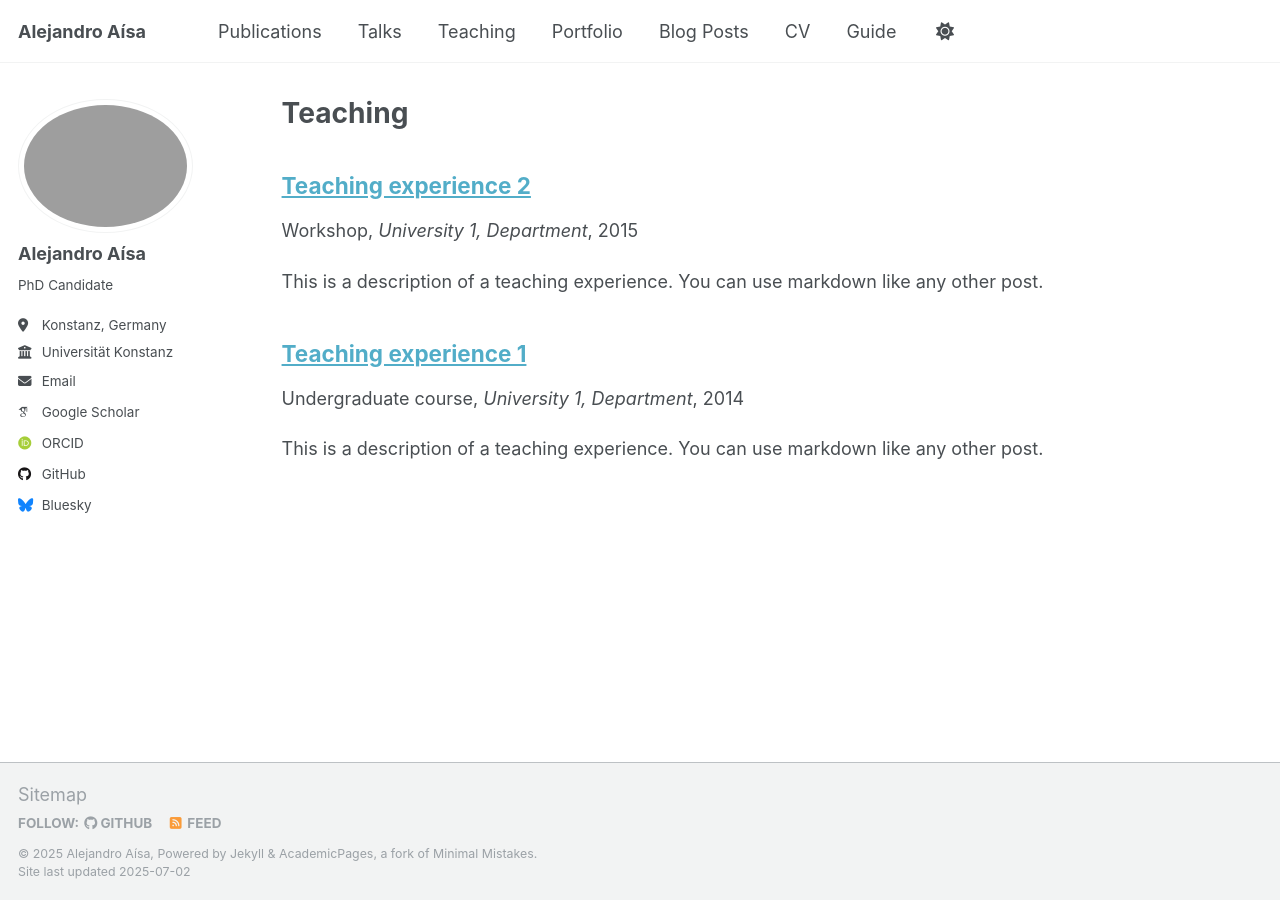
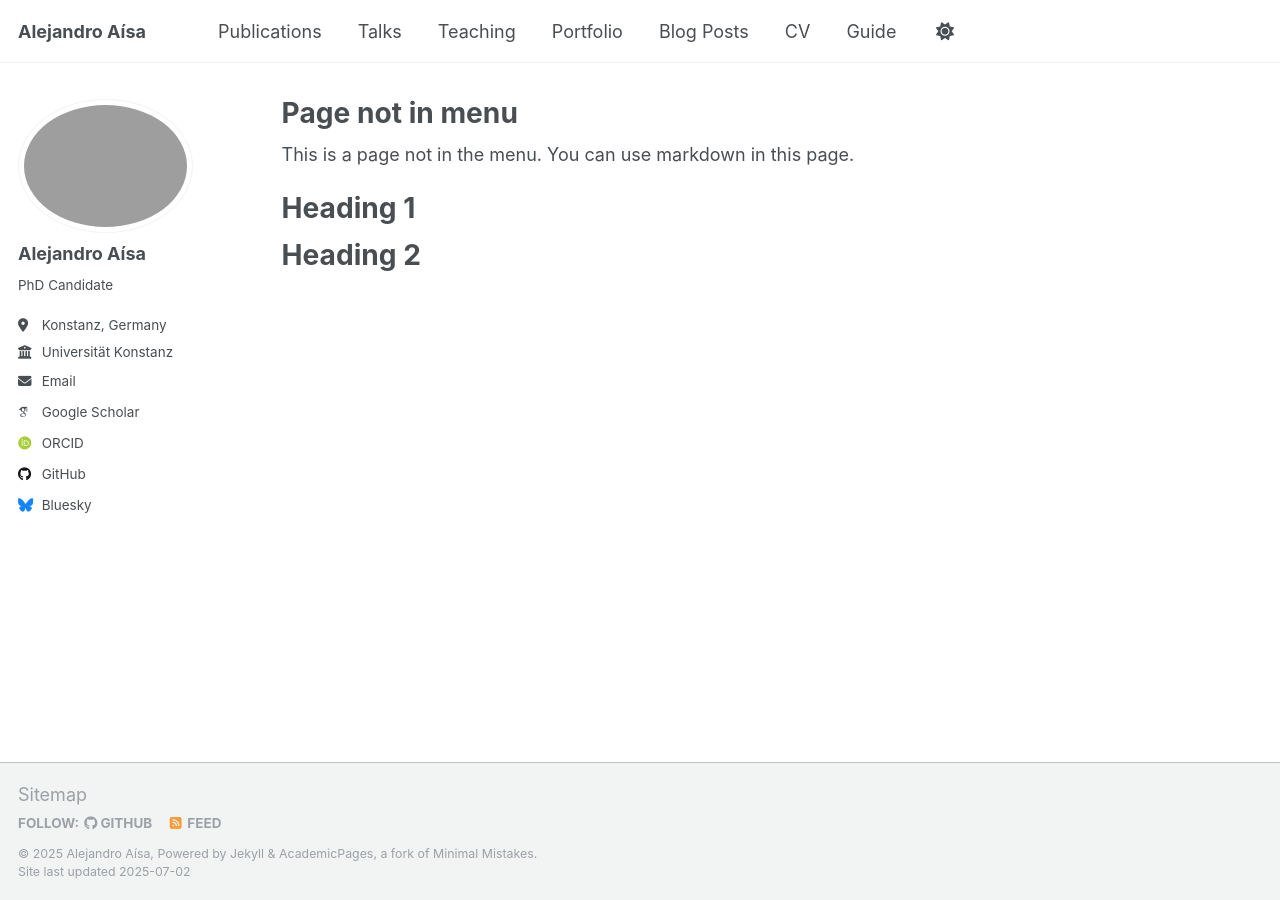
Before and after one commit to alejandroaisam/alejandroaisam.github.io, a Jekyll site: the page built from _pages/non-menu-page.md, in a window 1280 px wide. Built offline with Jekyll 4.4.1, drawn with Linux system fonts in a browser that asks for light colours; some web fonts are replaced; a script that is not in the unit is left out.

Commit message:
various
Deletion of teaching window

```diff
--- a/_pages/teaching.html
+++ /dev/null
@@ -1,12 +0,0 @@
----
-layout: archive
-title: "Teaching"
-permalink: /non-menu-page/
-author_profile: true
----
-
-{% include base_path %}
-
-{% for post in site.teaching reversed %}
-  {% include archive-single.html %}
-{% endfor %}
--- a/_teaching/2015-spring-teaching-2.md
+++ /dev/null
@@ -1,20 +0,0 @@
----
-title: "Teaching experience 2"
-collection: teaching
-type: "Workshop"
-permalink: /teaching/2015-spring-teaching-1
-venue: "University 1, Department"
-date: 2015-01-01
-location: "City, Country"
----
-
-This is a description of a teaching experience. You can use markdown like any other post.
-
-Heading 1
-======
-
-Heading 2
-======
-
-Heading 3
-======
```
Also changed, not shown: _pages/portfolio.html (deleted, +0 -13 lines), _publications/publications.md (+1 -1 lines), _teaching/teaching.md (renamed from _teaching/2014-spring-teaching-1.md), 4 other files.
